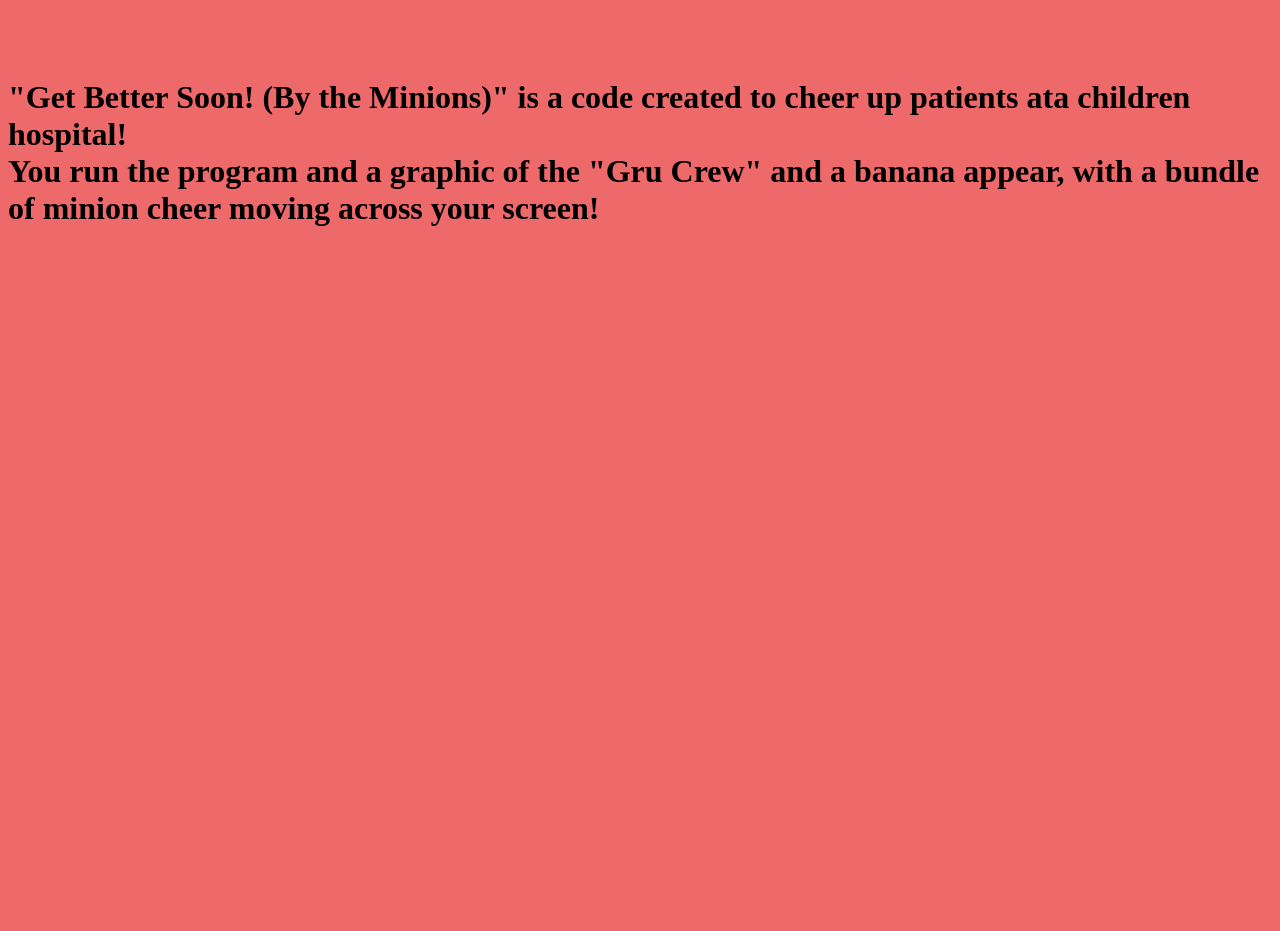
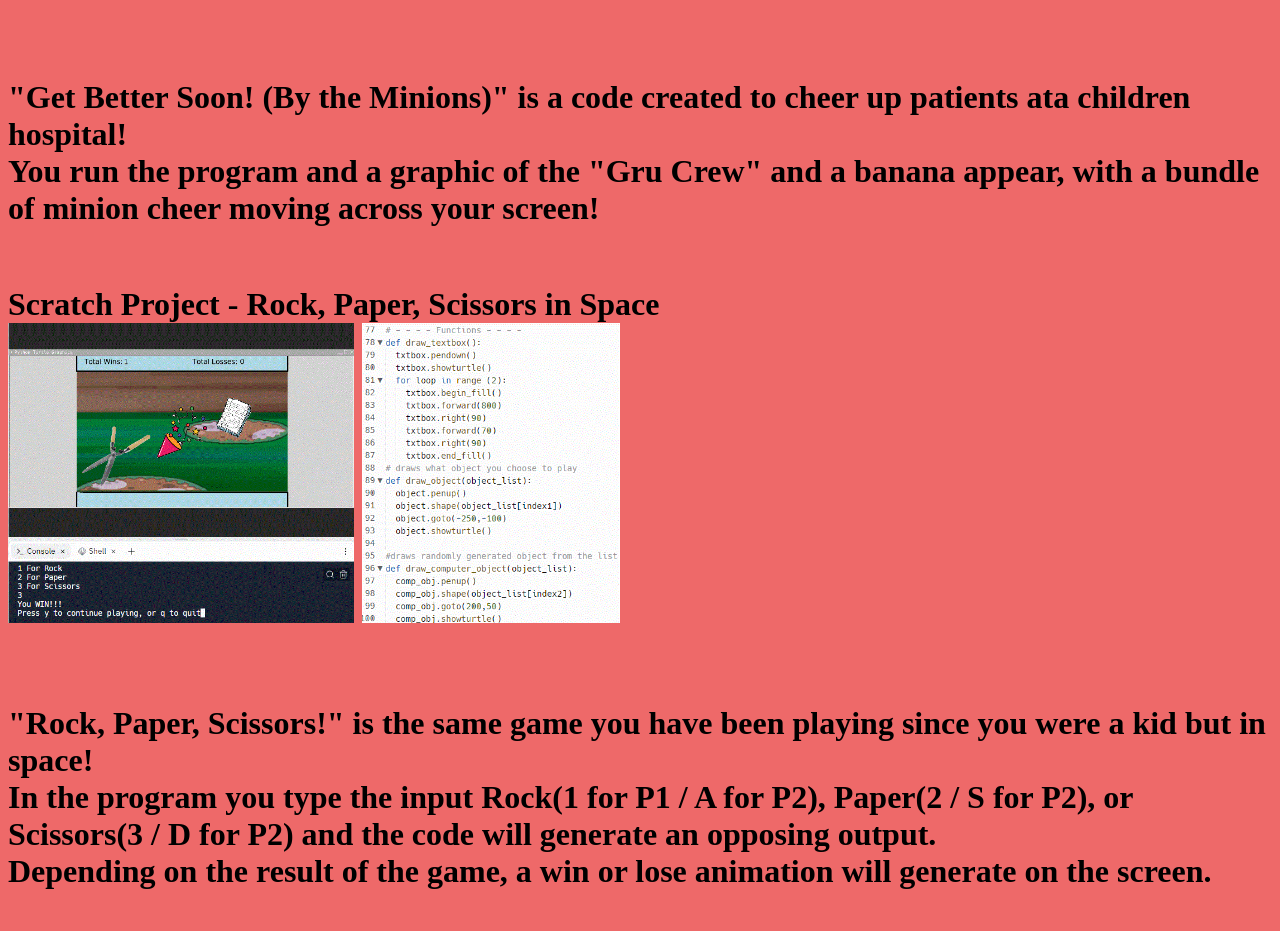
Before and after one commit to lucasrichmond33/lucasrichmond, a plain HTML site: page portfolio.html in a window 1280 px wide. Shown: the part 2622-3553 px from the top of the page. Before the commit the page ends 2908 px from the top, so only its background shows below. Drawn offline with Linux system fonts and the light colour scheme.

Commit message:
Update portfolio.html

```diff
--- a/portfolio.html
+++ b/portfolio.html
@@ -41,5 +41,15 @@
     <br> You run the program and a graphic of the "Gru Crew" and a banana appear, with a bundle of minion cheer moving across your screen!
     <br>
     <br>
+    <h1>Scratch Project - Rock, Paper, Scissors in Space
+    <br>
+    <img src="images/Capture.GIF" height="300"> <img src="images/Capture1.GIF" height="300">
+    <br>
+    <br>
+    <br> "Rock, Paper, Scissors!" is the same game you have been playing since you were a kid but in space!
+    <br> In the program you type the input Rock(1 for P1 / A for P2), Paper(2 / S for P2), or Scissors(3 / D for P2) and the code will generate an opposing output.
+    <br> Depending on the result of the game, a win or lose animation will generate on the screen.
+    <br>
+    <br>
 	  </body>
 	</html>
```
